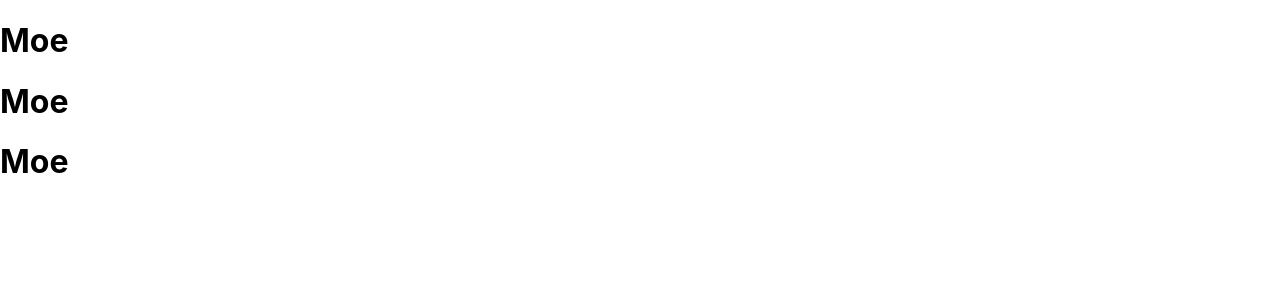
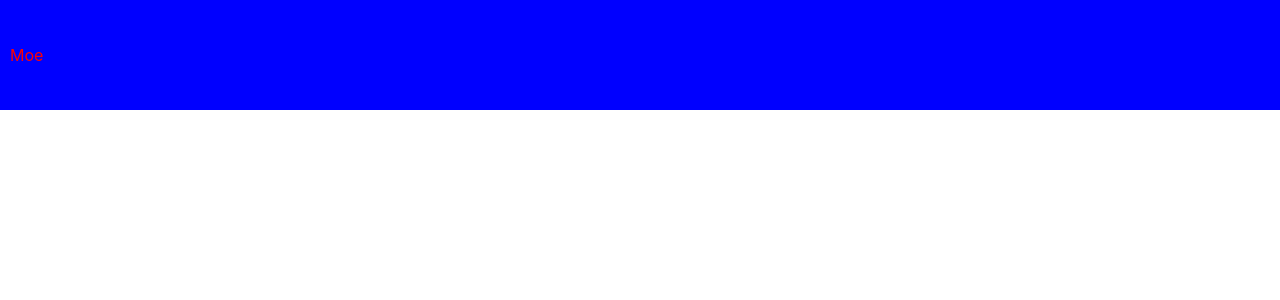
Before and after one commit to khanmohtashim22/framework, a React (Create React App) app: page / in a window 1280 px wide. Shown: the top 300 px of the page. Built offline with nearby package versions, Linux system fonts and the light colour scheme.

Commit message:
done adding with space look into test

```diff
--- a/src/app/panel/block-panel/BlockPanel.js
+++ b/src/app/panel/block-panel/BlockPanel.js
@@ -4,11 +4,9 @@ import Block from '../../../components/block/Block'
 
 const BlockPanel = () => {
   return(
-    <Block>
-      <Block el="h1">Moe</Block>
-      <Block el="h1" data-testid="block-test">Moe</Block>
-      <Block el="h1" data-testid="block-test">Moe</Block>
-    </Block>
+    <div>
+      <Block el="p" data-testid="block-test" m={0} px={10} py={45} style={{ color: 'red', backgroundColor: 'blue' }}>Moe</Block>
+    </div>
   )
 }
 
--- a/src/components/block/Block.js
+++ b/src/components/block/Block.js
@@ -1,5 +1,7 @@
 import React from 'react'
 import PropTypes from 'prop-types'
+
+import WithSpace from '../with-space/WithSpace'
 
 const Block = ({ children, el, ...restOfProps }) => {
   const Element = el
@@ -19,4 +21,4 @@ Block.propTypes = {
   el: PropTypes.string,
 }
 
-export default Block
+export default WithSpace(Block)
--- /dev/null
+++ b/src/components/with-space/WithSpace.js
@@ -0,0 +1,12 @@
+import React from 'react'
+
+import { spaceStylesApi, getSpaceProps } from './support/config'
+import { pluck } from '../../lib/prop-utils/prop-utils'
+
+const WithSpace = Component => props => {
+  const restOfProps = pluck(Object.keys(spaceStylesApi), props)
+  const spaceProps = { style: { ...getSpaceProps(props), ...props.style } }
+  return <Component {...restOfProps} {...spaceProps} />
+}
+
+export default WithSpace
--- /dev/null
+++ b/src/components/with-space/support/config.js
@@ -0,0 +1,28 @@
+export const spaceStylesApi = {
+  m: ['margin'],
+  mt: ['margin-top'],
+  mr: ['margin-right'],
+  mb: ['margin-buttom'],
+  ml: ['margin-left'],
+  my: ['margin-top', 'margin-bottom'],
+  mx: ['margin-right', 'margin-left'],
+  p: ['padding'],
+  pt: ['padding-top'],
+  pr: ['padding-right'],
+  pb: ['padding-buttom'],
+  pl: ['padding-left'],
+  py: ['padding-top', 'padding-bottom'],
+  px: ['padding-right', 'padding-left'],
+}
+
+export const getSpaceProps = props => Object.keys(spaceStylesApi).reduce((spaceProps, spaceStylesProp) => {
+  if (props.hasOwnProperty(spaceStylesProp)) {
+    const spaceStyles = spaceStylesApi[spaceStylesProp]
+    const styles = {}
+    for (const spaceStyle of spaceStyles) {
+      styles[spaceStyle] = `${props[spaceStylesProp]}px`
+    }
+    return {...spaceProps, ...styles}
+  }
+  return spaceProps
+}, {})
```
Also changed, not shown: .eslintrc.json.
